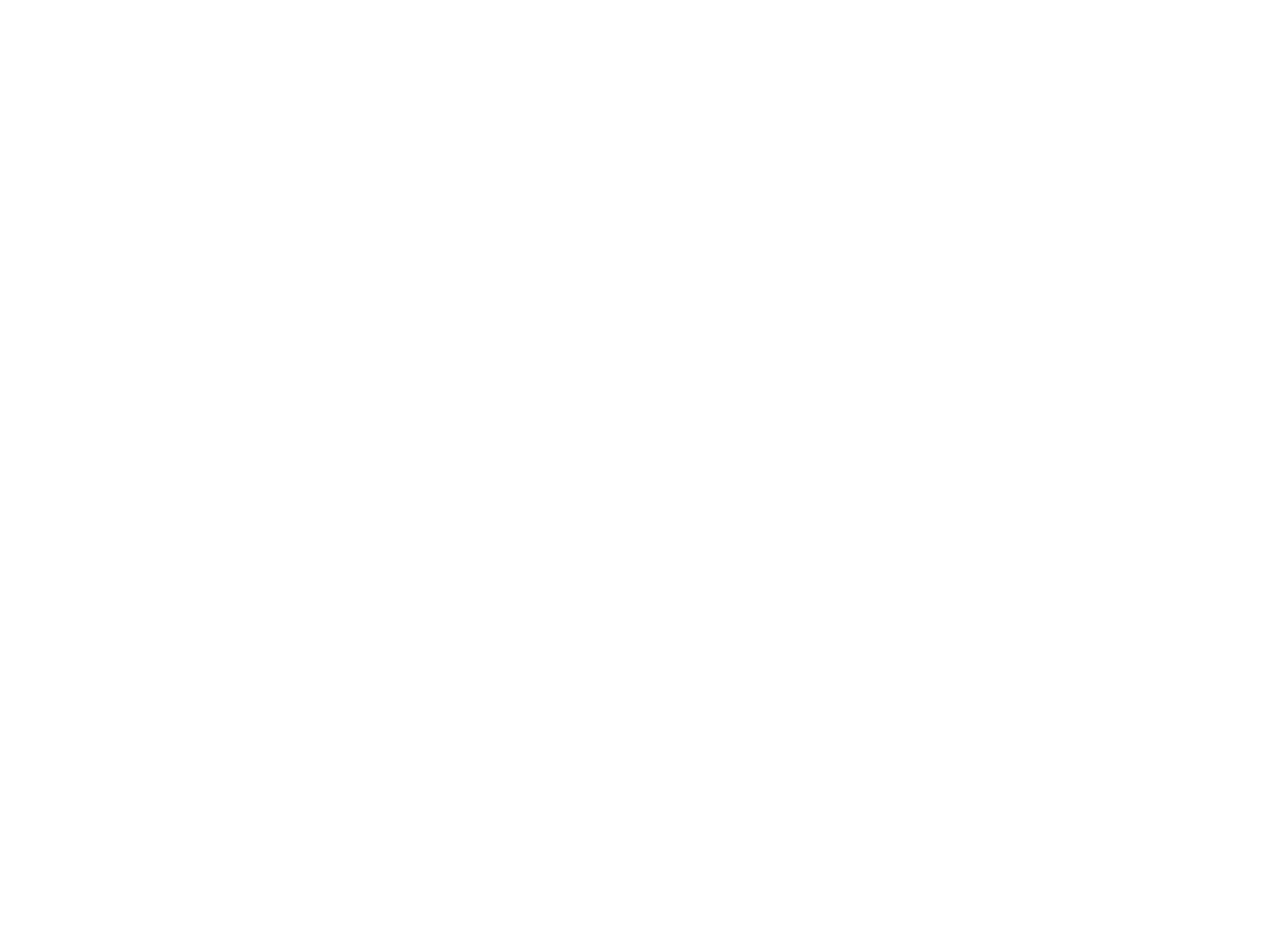
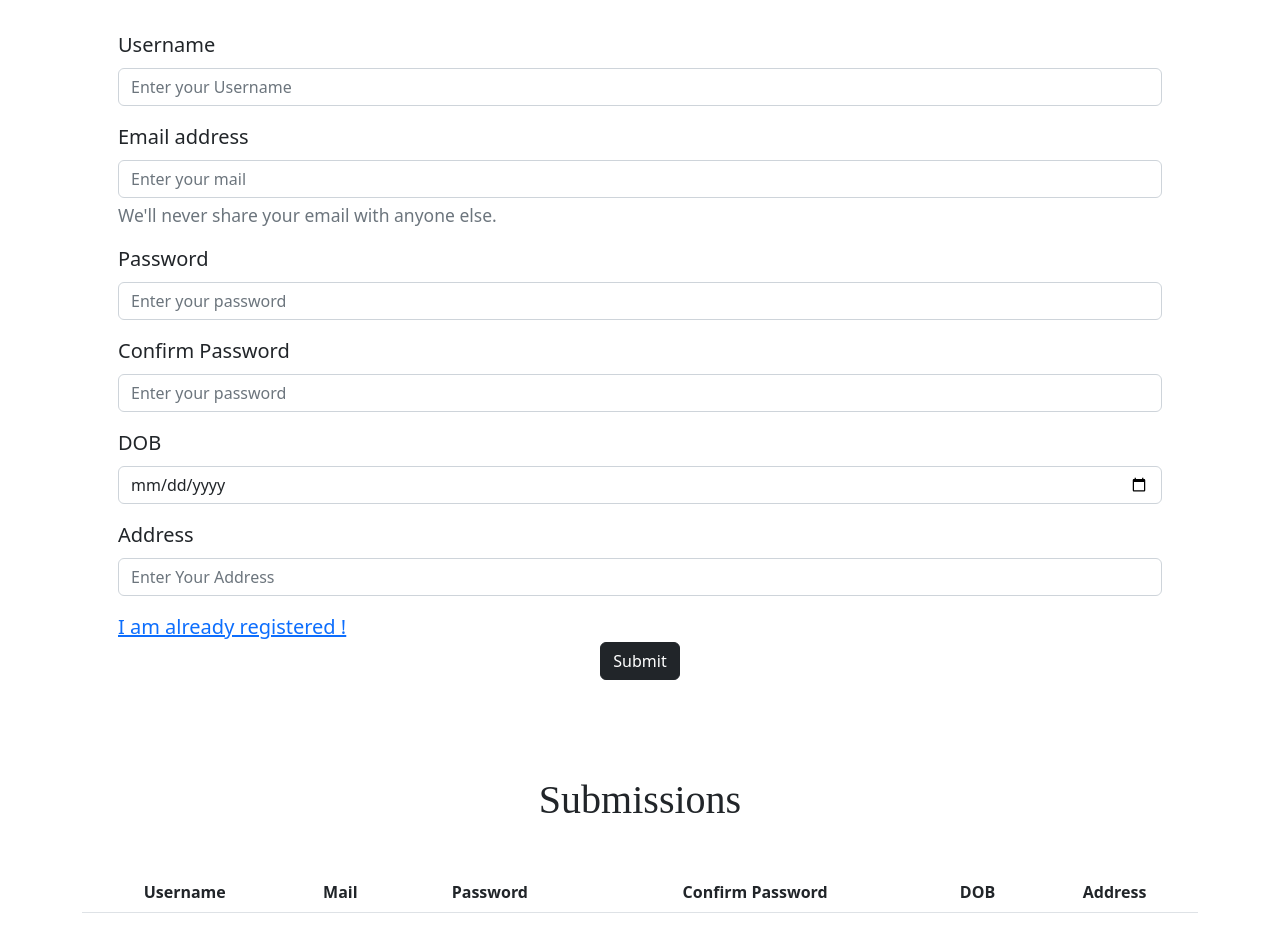
Before and after one commit to vishnukanth17/sample123, a React (Create React App) app: page /register in a window 1280 px wide. Shown: the part 240-1169 px from the top of the page. Before the commit the page ends 800 px from the top, so only its background shows below. Built offline with nearby package versions, Linux system fonts and the light colour scheme.

Commit message:
completed registration page

```diff
--- a/src/component/Home.jsx
+++ b/src/component/Home.jsx
@@ -5,11 +5,11 @@
     return (
         <div className='hero'>
             <div className="card text-bg-dark border-0">
-                <img src="https://tse3.mm.bing.net/th?id=OIP.yHIHioXyCxQII0IecznzTgHaEK&pid=Api&P=0" className="card-img" alt="Bakground" height ="550px    "/>
+                <img src="https://www.hdnicewallpapers.com/Walls/Big/Alia%20Bhatt/Alia_Bhatt_5K_Actress_Wallpapers.jpg" className="card-img" alt="Bakground" height ="550px    "/>
                     <div class="card-img-overlay d-flex flex-column justify-content-center">
                         <div className="container">
-                        <h5 className="card-title display-3 fw-bolder mb-0">NEW SEASON ARRIVALS</h5>
-                        <p className="card-text lead fs-2">
+                        <h5 className="card-title display-3 fs-1 fw-bold mb-0 ">NEW SEASON ARRIVALS</h5>
+                        <p className="card-text lead fs-3 mb-0">
                             CHECKOUT ALL THE TRENDS
                         </p>
                         </div>
--- a/src/component/NAvbar.jsx
+++ b/src/component/NAvbar.jsx
@@ -10,7 +10,7 @@
         <div>
             <nav className="navbar navbar-expand-lg  navbar-light bg-white py-3 shadow-sm">
                 <div className="container">
-                    <NavLink className="navbar-brand fw-bold fs-4" to="/">MART</NavLink>
+                    <NavLink className="navbar-brand fw-bold fs-4" to="/">VASTR</NavLink>
                     <button className="navbar-toggler" type="button" data-bs-toggle="collapse" data-bs-target="#navbarSupportedContent" aria-controls="navbarSupportedContent" aria-expanded="false" aria-label="Toggle navigation">
                         <span className="navbar-toggler-icon"></span>
                     </button>
--- a/src/component/Register.jsx
+++ b/src/component/Register.jsx
@@ -1,11 +1,99 @@
 import React from 'react'
+import { NavLink } from 'react-router-dom'
+import { useForm } from 'react-hook-form'
+import { useState } from 'react'
 
 function Register() {
+  const { register, handleSubmit, formState: { errors } } = useForm()
+  let [Login, setData] = useState([])
+  const onFormSubmit = (userObj) => {
+    setData([...Login, userObj])
+  }
+
   return (
     <div>
-        <h1>Register</h1>
+      <div className="container fs-5 p-5">
+        <h1 className='text-center fw-bolder my-5 fs-9 ' style={{ color: "red", backgroundColor: "black" }}>MART</h1>
+
+        <form className='mx-auto' onSubmit={handleSubmit(onFormSubmit)}>
+          <div className="mb-3">
+            <label htmlFor="InputUsername1" className="form-label" >Username</label>
+            <input type="text" className="form-control" id="InputUsername1" placeholder="Enter your Username" {...register("InputUsername1", { required: true })} />
+            {errors.InputUsername1?.type === 'required' && <p className='text-danger'>Username is required</p>}
+          </div>
+
+          <div className="mb-3">
+            <label htmlFor="InputEmail1" className="form-label">Email address</label>
+            <input type="email" className="form-control" id="InputEmail1" placeholder="Enter your mail" {...register("InputEmail1", { required: true })} />
+            {errors.InputEmail1?.type === 'required' && <p className='text-danger'>Email is required</p>}
+            <div id="emailHelp" className="form-text">We'll never share your email with anyone else.</div>
+          </div>
+
+          <div className="mb-3">
+            <label htmlFor="InputPassword1" className="form-label" >Password</label>
+            <input type="password" className="form-control" id="InputPassword1" placeholder="Enter your password" {...register("InputPassword1", { required: true })} />
+            {errors.InputPassword1?.type === 'required' && <p className='text-danger'>Password is required</p>}
+          </div>
+
+          <div className="mb-3">
+            <label htmlFor="CInputPassword1" className="form-label" >Confirm Password</label>
+            <input type="password" className="form-control" id="CInputPassword1" placeholder="Enter your password" {...register("CInputPassword1", { required: true })} />
+            {errors.InputPassword1?.type === 'required' && <p className='text-danger'>Password is required</p>}
+          </div>
+
+          <div className='mb-3'>
+          <label htmlFor="dob" className="form-label">DOB</label>
+          <input type="date" className="form-control" placeholder="DOB" {...register ("dob", { required: true })}/>
+          {errors.dob?.type === 'required' && <p className='text-danger'>DOB is required</p>}
+          </div>
+
+          <div className='mb-3'>
+          <label htmlFor="address" className="form-label">Address</label>
+          <input type="text" className="form-control" placeholder="Enter Your Address" {...register ("address", { required: true })}/>
+          {errors.address?.type === 'required' && <p className='text-danger'>Address is required</p>}
+          </div>
+
+          <div>
+          <NavLink to="/login" className="signup-image-link">I am already registered !</NavLink>
+          </div>
+
+          <div className='d-flex justify-content-center'>
+            <button type="submit" className="btn btn-dark ">Submit</button>
+          </div>
+        </form>
+      </div>
+
+      <div className='container'>
+        <h1 className='text-center my-5' style={{fontFamily: 'cursive'}}>Submissions</h1>
+        <table className='table justify-content-evenly'>
+          <thead className='text-center'>
+            <tr>
+              <th>Username</th>
+              <th>Mail</th>
+              <th>Password</th>
+              <th>Confirm Password</th>
+              <th>DOB</th>
+              <th>Address</th>
+            </tr>
+
+          </thead>
+          <tbody className='text-center'>
+            {Login.map(userObj => <tr key={userObj.InputEmail1}>
+              <td>{userObj.InputUsername1}</td>
+              <td>{userObj.InputEmail1}</td>
+              <td>{userObj.InputPassword1}</td>
+              <td>{userObj.CInputPassword1}</td>
+              <td>{userObj.dob}</td>
+              <td>{userObj.address}</td>
+            </tr>)
+            }
+          </tbody>
+
+        </table>
+      </div>
     </div>
   )
 }
 
+
 export default Register
```
